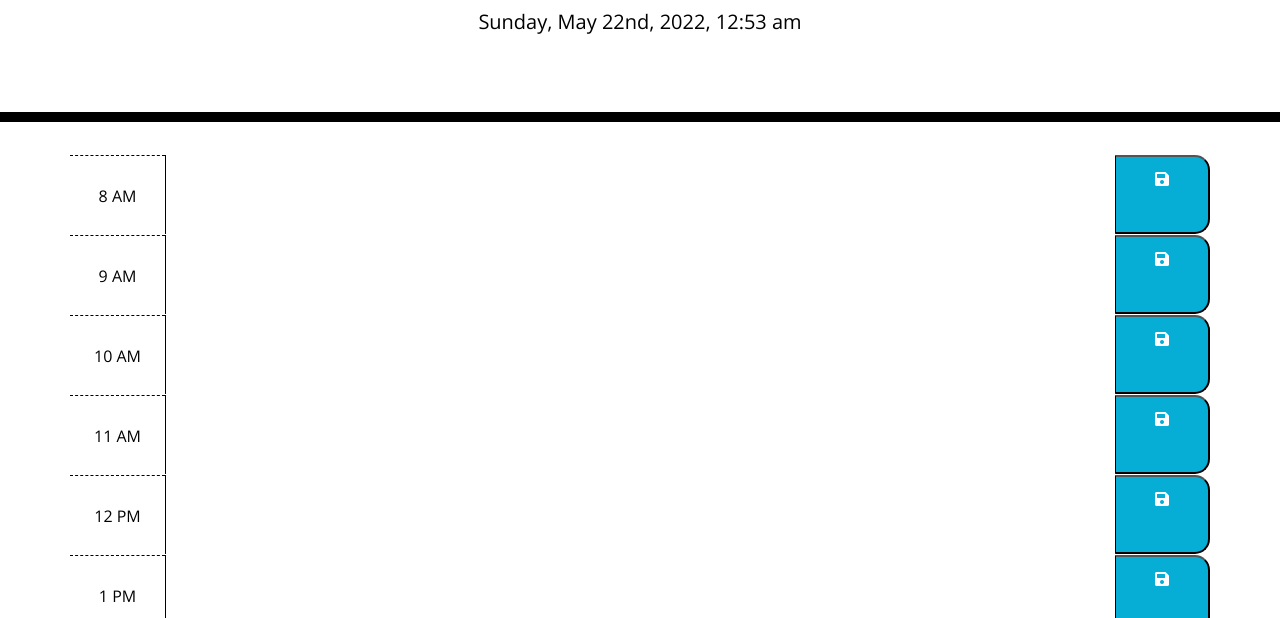
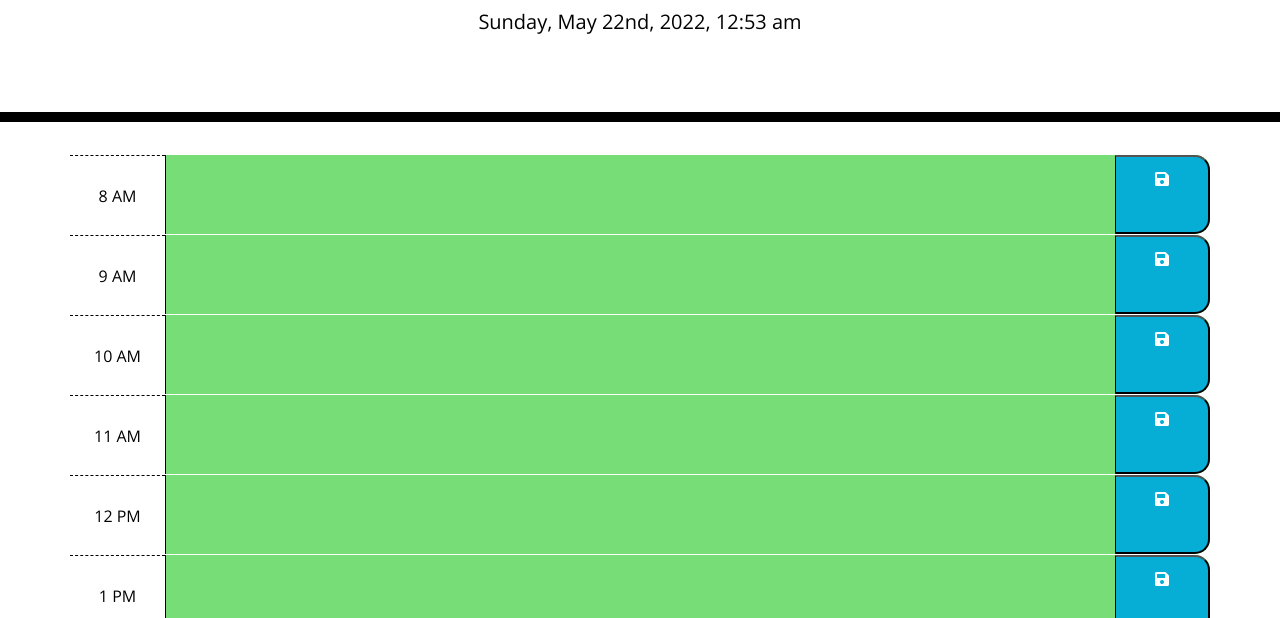
Before and after one commit to bunt88/WorkDay-Scheduler, a plain HTML site: page index.html in a window 1280 px wide. Shown: the part 182-800 px from the top of the page. Drawn offline with nearby package versions, Linux system fonts and the light colour scheme.

Commit message:
Added Functionality to JavaScript and added screenshot

```diff
--- a/assets/css/style.css
+++ b/assets/css/style.css
@@ -22,6 +22,7 @@ textarea {
 }
 
 .description {
+    justify-content: center;
     white-space: pre-wrap;
 }
 
--- a/assets/js/script.js
+++ b/assets/js/script.js
@@ -3,19 +3,31 @@
 var today = moment().format("dddd, MMMM Do, YYYY, h:mm a");
 $("#currentDay").text(today);
 
-var currentHour = moment().hour();
 
-// for (i = 0; i < 18; i++) {
-// if (currentHour[i] = hour) {
-// addclass("present")
-// }
+function timeTracker(hour) {
 
-// for (i = 0; i < 18; i++) {
-// if (currentHour[i] > hour) {
-// addclass("past")
-// }
-// }
+    var currentHour = moment().hour();
+    var blockTime = document.getElementById("#hour8");
 
+    if (blockTime < currentHour) {
+        // $("timeBlock").removeClass("present")
+        // $("timeBlock").removeClass("future")
+        $("timeBlock").addClass("past")
+    }
+    else if (blockTime === currentHour) {
+        // $(".time-block").removeClass("past")
+        // $(".time-block").removeClass("future")
+        $(".time-block").addClass("present")
+    }
+    else (blockTime > currentHour); {
+        // $(".time-block").removeClass("past")
+        // $(".time-block").removeClass("present")
+        $(".time-block").addClass("future")
+    }
+
+
+    console.log(currentHour);
+}
 
 // Set items in local storage
 $(document).ready(function () {
@@ -38,6 +50,8 @@ $(document).ready(function () {
     $("#hour17 .description").val(localStorage.getItem("hour17"));
     $("#hour18 .description").val(localStorage.getItem("hour18"));
 
+    timeTracker();
+
 
 
 })
```
Also changed, not shown: index.html (+1 -1 lines), Screenshot (10).png (added), 1 other file.
